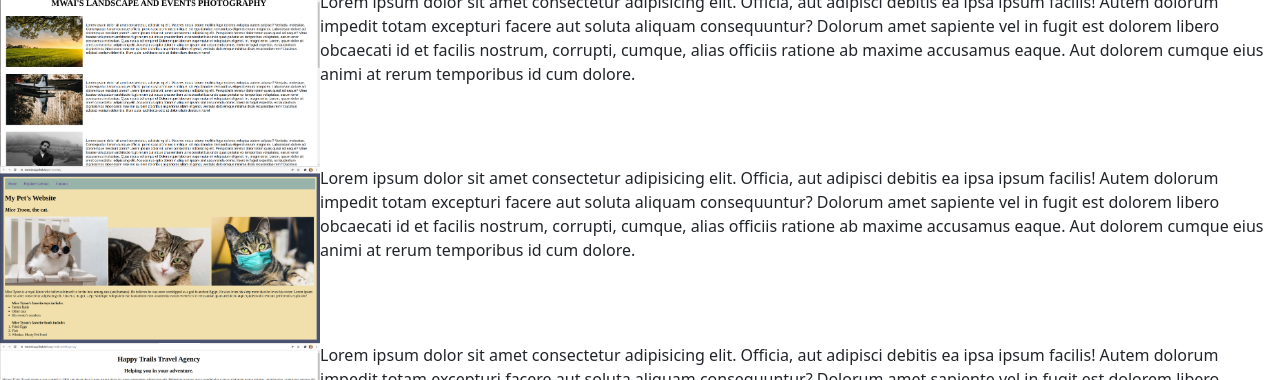
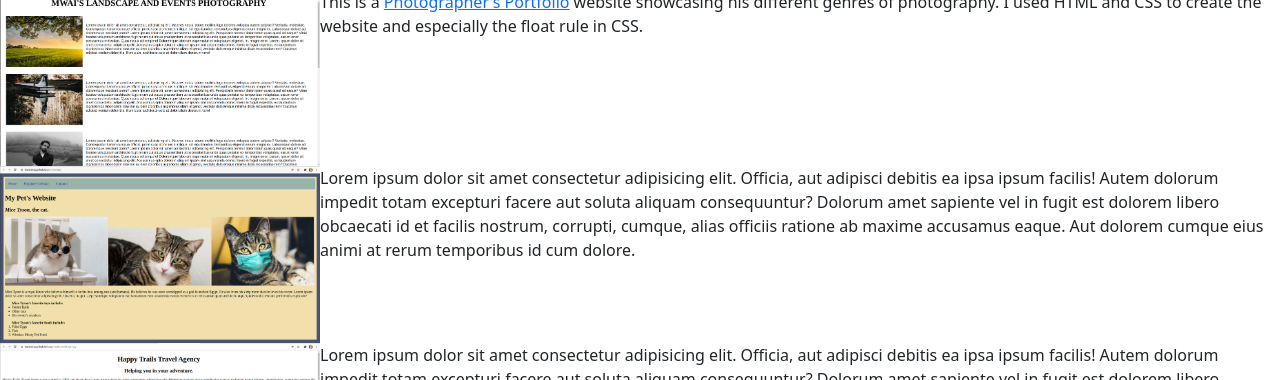
Before and after one commit to mwaidesu/portfolio-independent-project-one, a plain HTML site: page index.html in a window 1280 px wide. Shown: the part 720-1100 px from the top of the page. Drawn offline with nearby package versions, Linux system fonts and the light colour scheme.

Commit message:
Replace placeholder textin project one and add link to website

```diff
--- a/index.html
+++ b/index.html
@@ -31,8 +31,9 @@
         <div class="project-one">
           <h2>My Projects so far...</h2>
           <img class="screenshot" src="images/ss1.png" alt="" />
-          <p>Lorem ipsum dolor sit amet consectetur adipisicing elit. Officia, aut adipisci debitis ea ipsa ipsum facilis! Autem dolorum impedit totam excepturi facere aut soluta aliquam consequuntur? Dolorum amet sapiente vel in fugit est dolorem libero obcaecati id et facilis nostrum, corrupti, cumque, alias officiis ratione ab maxime accusamus eaque. Aut dolorem cumque eius animi at rerum temporibus id cum dolore.</p>
+          <p>This is a <a href="">Photographer's Portfolio</a> website showcasing his different genres of photography. I used HTML and CSS to create the website and especially the float rule in CSS.</p>
         </div>
+
         <div class="project-two">
           <img class="screenshot" src="images/ss2.png" alt="" />
           <p>Lorem ipsum dolor sit amet consectetur adipisicing elit. Officia, aut adipisci debitis ea ipsa ipsum facilis! Autem dolorum impedit totam excepturi facere aut soluta aliquam consequuntur? Dolorum amet sapiente vel in fugit est dolorem libero obcaecati id et facilis nostrum, corrupti, cumque, alias officiis ratione ab maxime accusamus eaque. Aut dolorem cumque eius animi at rerum temporibus id cum dolore.</p>
```
